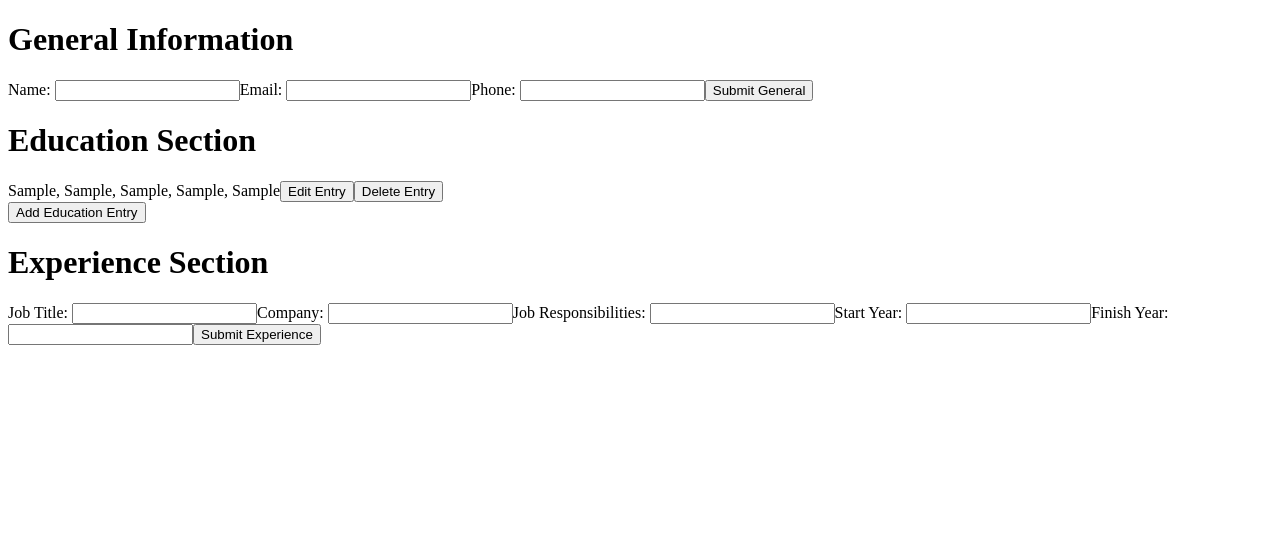
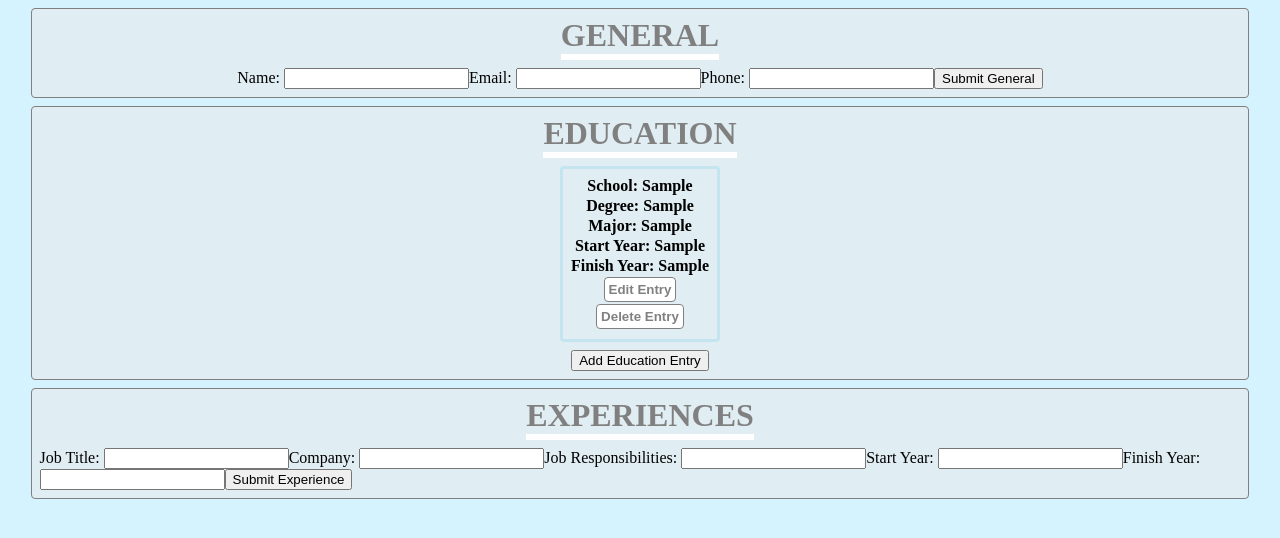
Before and after one commit to tyler7r/TOP-cv-project, a React (Create React App) app in the folder cv-project/: page / in a window 1280 px wide. Both pictures are taken after typing "Sample", "Sample", "Sample", "Sample", "Sample" into the empty fields and a click on the button "Submit Education". Shown: the top 538 px of the page. Built offline with nearby package versions, Linux system fonts and the light colour scheme.

Commit message:
Initial styling

```diff
--- a/cv-project/src/App.js
+++ b/cv-project/src/App.js
@@ -2,6 +2,7 @@ import React, { Component } from 'react';
 import General from './components/general-info';
 import Education from './components/education-comp/educational-info';
 import Experience from './components/experience-comp/experience-info';
+import './styles/main-style.css'
 
 class App extends Component {
   constructor() {
@@ -11,19 +12,9 @@ class App extends Component {
     };
   }
 
-  changeState = (name, email, phone) => {
-    this.setState({
-      general: {
-        name: name,
-        email: email,
-        phone: phone,
-      }
-    })
-  }
-
   render() {
     return (
-      <div>
+      <div className='mainContent'>
         <General />
         <Education />
         <Experience />
--- a/cv-project/src/components/education-comp/educational-info.js
+++ b/cv-project/src/components/education-comp/educational-info.js
@@ -87,8 +87,8 @@ class Education extends Component {
     render() {
         const { overall } = this.state;
         return (
-            <div>
-                <h1>Education Section</h1>
+            <div className='educationSection content'>
+                <h1>EDUCATION</h1>
                 <form className='educationForm'>
                     <label htmlFor='school'>School: </label>
                     <input className='educationInput' onChange={this.handleChange} type='text' id='school' name='school'/>
@@ -106,7 +106,11 @@ class Education extends Component {
                     {this.state.overall.map((item) => {
                         return (
                             <div key={item.id} className='educationItem'>
-                                {item.school}, {item.degree}, {item.major}, {item.startYear}, {item.finishYear}
+                                <div className='school'>School: {item.school}</div>
+                                <div className='degree'>Degree: {item.degree}</div>
+                                <div className='major'>Major: {item.major}</div>
+                                <div className='startYear'>Start Year: {item.startYear}</div>
+                                <div className='finishYear'>Finish Year: {item.finishYear}</div>
                                 <button onClick={() => this.editBtn(item)} className={`editButton no${item.id}`}>Edit Entry</button>
                                 <button onClick={() => this.deleteBtn(item.id)} className={`deleteBtn no${item.id}`}>Delete Entry</button>
                                 <EditEducation array={overall} num={item.id} rerender={this.editState}/>
--- a/cv-project/src/components/experience-comp/experience-info.js
+++ b/cv-project/src/components/experience-comp/experience-info.js
@@ -87,8 +87,8 @@ class Experience extends Component {
     render() {
         const { overall } = this.state;
         return (
-            <div>
-                <h1>Experience Section</h1>
+            <div className='experienceSection content'>
+                <h1>EXPERIENCES</h1>
                 <form className='experienceForm'>
                     <label htmlFor='title'>Job Title: </label>
                     <input className='experienceInput' onChange={this.handleChange} type='text' id='title' name='title'/>
@@ -106,7 +106,11 @@ class Experience extends Component {
                     {this.state.overall.map((item) => {
                         return (
                             <div key={item.id} className='experienceItem'>
-                                {item.title}, {item.company}, {item.responsibilities}, {item.exstartYear}, {item.exfinishYear}
+                                <div className='title'>Job Title: {item.title}</div>
+                                <div className='company'>Company: {item.company}</div>
+                                <div className='responsibilities'>Responsibilities: {item.responsibilities}</div>
+                                <div className='exstartYear'>Start: {item.exstartYear}</div>
+                                <div className='exfinishYear'>Finish: {item.exfinishYear}</div>
                                 <button onClick={() => this.editBtn(item)} className={`editButton ex${item.id}`}>Edit Entry</button>
                                 <button onClick={() => this.deleteBtn(item.id)} className={`deleteBtn ex${item.id}`}>Delete Entry</button>
                                 <EditExperience array={overall} num={item.id} rerender={this.editState}/>
--- a/cv-project/src/components/general-info.js
+++ b/cv-project/src/components/general-info.js
@@ -36,8 +36,8 @@ class General extends Component {
 
     render() {
         return (
-            <div>
-                <h1>General Information</h1>
+            <div className='generalSection content'>
+                <h1>GENERAL</h1>
                 <form className='generalInfoForm'>
                     <label htmlFor='name'>Name: </label>
                     <input onChange={this.handleChange} type='text' id='name' name='name'/>
@@ -47,7 +47,7 @@ class General extends Component {
                     <input onChange={this.handleChange} type='text' id='phone' name='phone'/>
                     <button onClick={this.submitGeneral} type='submit'>Submit General</button>
                 </form>
-                <div className='hidden generalInfo'>
+                <div className='hidden generalInfo '>
                     <h3>Name: {this.state.name}</h3>
                     <h3>Email: {this.state.email}</h3>
                     <h3>Phone: {this.state.phone}</h3>
--- /dev/null
+++ b/cv-project/src/styles/main-style.css
@@ -0,0 +1,91 @@
+body{
+    margin: 0px;
+    padding: 0px;
+    width: 100vw;
+    height: 100vh;
+    background-color: rgba(202, 241, 255, 0.8);
+}
+
+.mainContent {
+    display: flex;
+    flex-direction: column;
+    margin: 8px;
+    justify-content: center;
+    align-items: center;
+    gap: 8px;
+}
+
+h1 {
+    color: gray;
+    border-bottom: 6px solid white;
+    margin-top: 0px;
+    margin-bottom: 0px;
+}
+
+h3 {
+    margin: 0px;
+}
+
+.content {
+    display: flex;
+    flex-direction: column;
+    justify-content: center;
+    align-items: center;
+    background-color: rgb(234, 234, 234, 0.6);
+    border: 1px solid gray;
+    border-radius: 4px;
+    padding: 8px;
+    width: 95%;
+    gap: 8px;
+}
+
+.educationInfo {
+    display: flex;
+    gap: 8px;
+}
+
+.educationItem {
+    border: 3px solid rgb(179, 224, 239, 0.6);
+    border-radius: 4px;
+    padding: 8px;
+    gap: 2px;
+    display: grid;
+    text-align: center;
+    font-weight: bold;
+}
+
+.experienceInfo {
+    display: flex;
+    gap: 8px;
+}
+
+.experienceItem {
+    border: 3px solid rgb(179, 224, 239, 0.6);
+    border-radius: 4px;
+    gap: 2px;
+    padding: 8px;
+    display: grid;
+    text-align: center;
+    font-weight: bold;
+}
+
+.editButton, .deleteBtn {
+    font-weight: bold;
+    padding: 4px;
+    justify-self: center;
+    border: 1px solid gray;
+    border-radius: 4px;
+    background-color: white;
+    color: gray;
+}
+
+.generalInfo {
+    text-align: center;
+    display: flex;
+    flex-direction: column;
+    gap: 4px;
+}
+
+.hidden {
+    display: none;
+}
```
